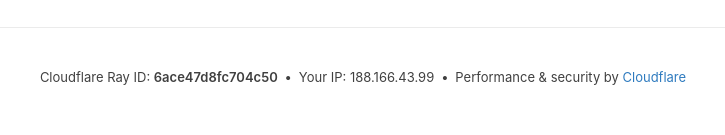
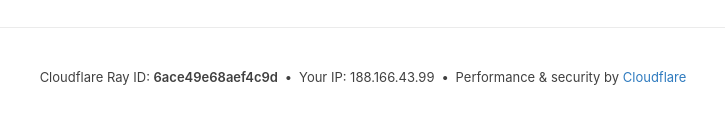
Before and after one commit to allnim/cshares, a plain HTML site: page cdn-cgi/l/email-protection/index.html in a window 1280 px wide. Shown: the part 359-494 px from the top of the page, 277-1002 px from the left. Drawn offline with Linux system fonts and the light colour scheme.

Commit message:
Updated simply-static-1-1636704665

```diff
--- a/cdn-cgi/l/email-protection/index.html
+++ b/cdn-cgi/l/email-protection/index.html
@@ -58,7 +58,7 @@
 
       <div class="cf-error-footer cf-wrapper w-240 lg:w-full py-10 sm:py-4 sm:px-8 mx-auto text-center sm:text-left border-solid border-0 border-t border-gray-300">
   <p class="text-13">
-    <span class="cf-footer-item sm:block sm:mb-1">Cloudflare Ray ID: <strong class="font-semibold">6ace47d8fc704c50</strong></span>
+    <span class="cf-footer-item sm:block sm:mb-1">Cloudflare Ray ID: <strong class="font-semibold">6ace49e68aef4c9d</strong></span>
     <span class="cf-footer-separator sm:hidden">&bull;</span>
     <span class="cf-footer-item sm:block sm:mb-1"><span>Your IP</span>: 188.166.43.99</span>
     <span class="cf-footer-separator sm:hidden">&bull;</span>
```
